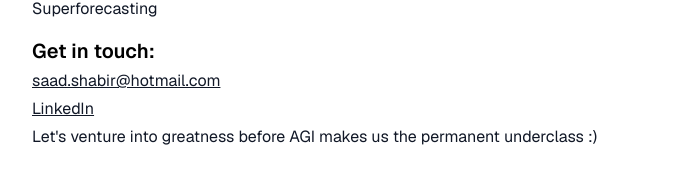
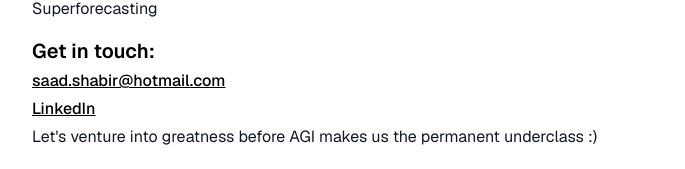
Before and after one commit to msaadshabir/personal-website, a Next.js app: page / in a window 1280 px wide. Shown: the part 711-880 px from the top of the page, without its empty margins (296-981 px from the left). Built offline with nearby package versions, Linux system fonts and the light colour scheme.

Commit message:
Update page.js

```diff
--- a/app/page.js
+++ b/app/page.js
@@ -51,10 +51,10 @@ export default function Home() {
 
         <h2 className="text-xl font-semibold mb-1 text-black">Get in touch:</h2>
         <div className="mb-1">
-          <a href="mailto:saad.shabir@hotmail.com" className="text-gray-900 font-normal underline">saad.shabir@hotmail.com</a>
+          <a href="mailto:saad.shabir@hotmail.com" className="text-black font-medium underline hover:text-gray-600">saad.shabir@hotmail.com</a>
         </div>
         <div className="mb-1">
-          <a href="https://www.linkedin.com/in/saadshabir/" target="_blank" rel="noopener noreferrer" className="text-gray-900 font-normal underline">LinkedIn</a>
+          <a href="https://www.linkedin.com/in/saadshabir/" target="_blank" rel="noopener noreferrer" className="text-black font-medium underline hover:text-gray-600">LinkedIn</a>
         </div>
         <p className="text-gray-900 font-normal">Let's venture into greatness before AGI makes us the permanent underclass :)</p>
       </main>
```
